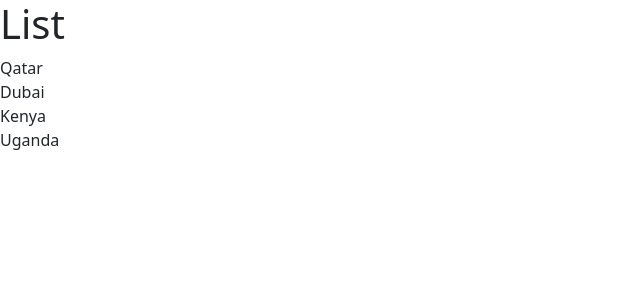
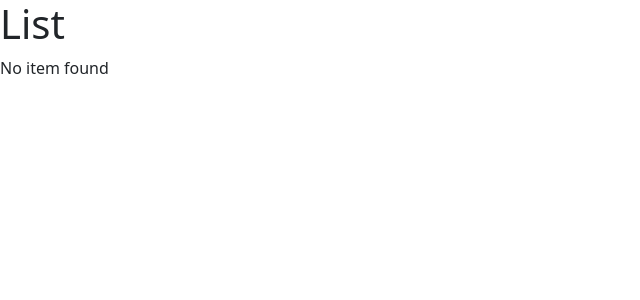
Before and after one commit to mohashyne/React_A-Z, a React (Vite) app: page / in a window 1280 px wide. Shown: the top 300 px of the page, without its empty margins (0-640 px from the left). Built offline with nearby package versions, Linux system fonts and the light colour scheme.

Commit message:
conditional rendering using tennary and &&

```diff
--- a/src/components/ListGroup.tsx
+++ b/src/components/ListGroup.tsx
@@ -5,16 +5,19 @@
 
 // import { Fragment } from "react";
 function ListGroup() {
-    const items = [
+    let items = [
     "Qatar",
     "Dubai",
     "Kenya",
     "Uganda",
 ];
+items = [];
 
     return (
         <>
         <h1>List</h1>
+        {/* {items.length === 0 ?  <p>No item found</p> : null} */}
+        {items.length === 0 && <p>No item found</p>}
         <ul className="list-group">
         { items.map(item => (
             // We need a unique key prop for a mapped item
```
